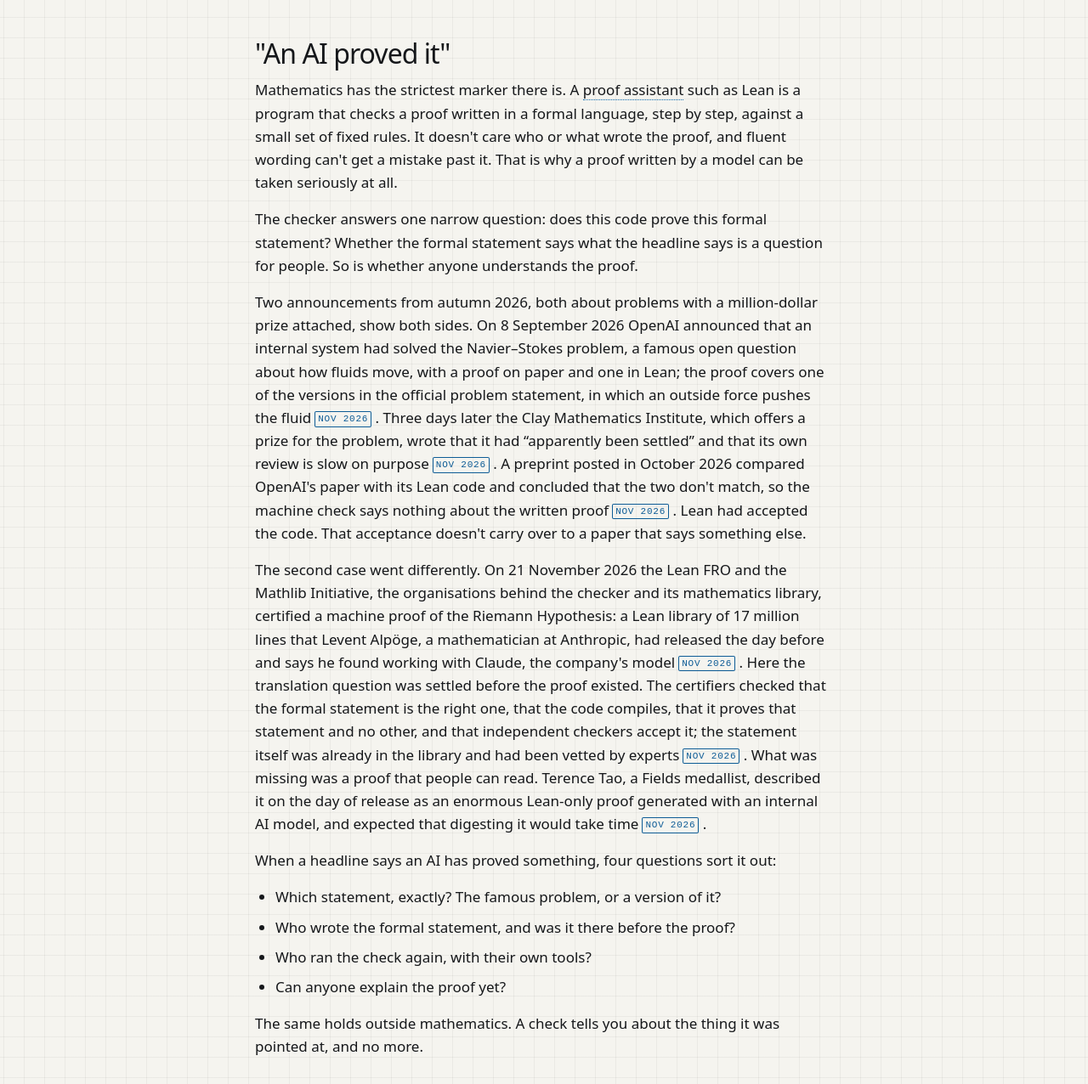
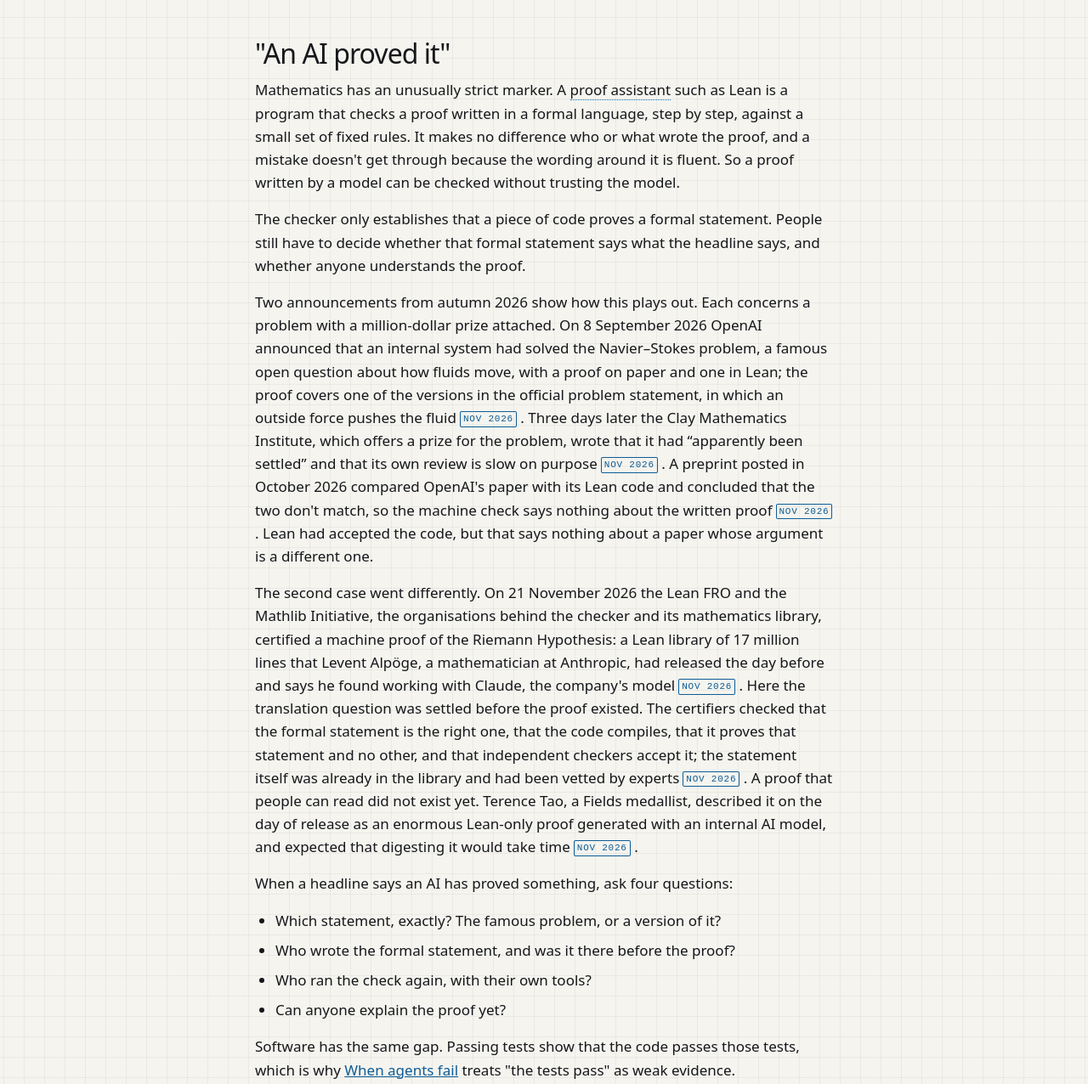
Before and after one commit to rhaist/machinery-learning, an Astro site: page /learn/judging-claims in a window 1280 px wide. Shown: the part 1996-3272 px from the top of the page at 85% size. Built offline with nearby package versions, Linux system fonts and the light colour scheme; Astro itself is replaced by a stand-in of ours; a web font is replaced by a local one.

Commit message:
Judging claims: plainer wording in the proof section
Co-Authored-By: Claude Fable 5.2 <noreply@anthropic.com>

```diff
--- a/src/content/chapters/judging-claims.mdx
+++ b/src/content/chapters/judging-claims.mdx
@@ -40,22 +40,22 @@ A score also depends on who does the marking. Code can be marked by running it a
 
 ## "An AI proved it"
 
-Mathematics has the strictest marker there is. A <Term k="proof-assistant">proof assistant</Term> such as Lean is a program that checks a proof written in a formal language, step by step, against a small set of fixed rules. It doesn't care who or what wrote the proof, and fluent wording can't get a mistake past it. That is why a proof written by a model can be taken seriously at all.
+Mathematics has an unusually strict marker. A <Term k="proof-assistant">proof assistant</Term> such as Lean is a program that checks a proof written in a formal language, step by step, against a small set of fixed rules. It makes no difference who or what wrote the proof, and a mistake doesn't get through because the wording around it is fluent. So a proof written by a model can be checked without trusting the model.
 
-The checker answers one narrow question: does this code prove this formal statement? Whether the formal statement says what the headline says is a question for people. So is whether anyone understands the proof.
+The checker only establishes that a piece of code proves a formal statement. People still have to decide whether that formal statement says what the headline says, and whether anyone understands the proof.
 
-Two announcements from autumn 2026, both about problems with a million-dollar prize attached, show both sides. <Claim id="ns-openai" cap />. <Claim id="ns-clay" cap />. <Claim id="ns-lost" cap />. Lean had accepted the code. That acceptance doesn't carry over to a paper that says something else.
+Two announcements from autumn 2026 show how this plays out. Each concerns a problem with a million-dollar prize attached. <Claim id="ns-openai" cap />. <Claim id="ns-clay" cap />. <Claim id="ns-lost" cap />. Lean had accepted the code, but that says nothing about a paper whose argument is a different one.
 
-The second case went differently. <Claim id="rh-lean" cap />. Here the translation question was settled before the proof existed. <Claim id="rh-checks" cap />. What was missing was a proof that people can read. <Claim id="rh-digest" cap />.
+The second case went differently. <Claim id="rh-lean" cap />. Here the translation question was settled before the proof existed. <Claim id="rh-checks" cap />. A proof that people can read did not exist yet. <Claim id="rh-digest" cap />.
 
-When a headline says an AI has proved something, four questions sort it out:
+When a headline says an AI has proved something, ask four questions:
 
 - Which statement, exactly? The famous problem, or a version of it?
 - Who wrote the formal statement, and was it there before the proof?
 - Who ran the check again, with their own tools?
 - Can anyone explain the proof yet?
 
-The same holds outside mathematics. A check tells you about the thing it was pointed at, and no more.
+Software has the same gap. Passing tests show that the code passes those tests, which is why [When agents fail](/learn/agent-failures/) treats "the tests pass" as weak evidence.
 
 ## Feelings aren't measurements
 
@@ -101,7 +101,7 @@ Public numbers describe public tasks under someone else's conditions. Only your
 
 **Read vendor security numbers critically.** Ask: static or <Term k="adaptive">adaptive</Term> attacks? How many attempts per attack? Which configuration, and is it the one you'll deploy? Who ran the test? A success rate per attempt means little without the number of attempts.
 
-**Machine-checked claims.** A formal proof is as strong as what it rests on: the statement, the axioms it may use, and the checker. Ask for a statement that comes from a source older than the proof, for the list of axioms, and for a second, independent checker. Formally verified software works the same way: the proof shows that the code meets the specification, and nobody has proved that the specification is what you wanted.
+**Machine-checked claims.** A formal proof is as strong as what it rests on: the statement, the axioms it may use, and the checker. Ask for a statement that comes from a source older than the proof, for the list of axioms, and for a second, independent checker. Formally verified software works the same way. The proof shows that the code meets the specification. Whether the specification describes what you wanted is still a matter for review.
 
 **Watch for conflicts of interest.** Benchmark funders sometimes get privileged access: Epoch AI disclosed in December 2024, and clarified in January 2025, that OpenAI funded FrontierMath and can see most of its problems and solutions. That doesn't make results false, but it changes how much weight they carry.
 
```
